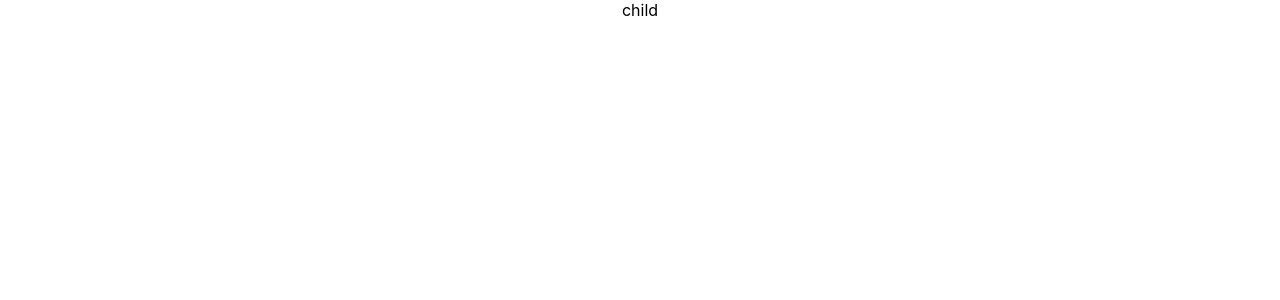
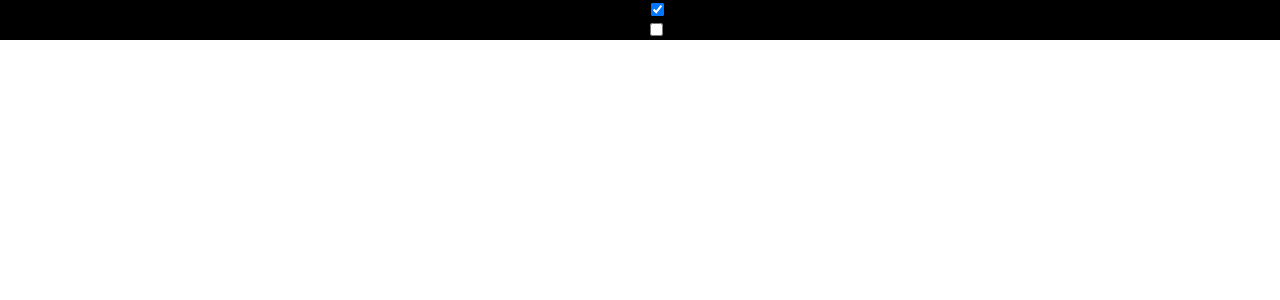
Before and after one commit to DingkeXue/react-advanced-guide, a React (Create React App) app: page / in a window 1280 px wide. Shown: the top 300 px of the page. Built offline with nearby package versions, Linux system fonts and the light colour scheme.

Commit message:
feat: provider与consumer的使用

```diff
--- a/src/App.js
+++ b/src/App.js
@@ -1,10 +1,12 @@
 import './App.css';
-import Form from './examples/refs/fowardRef3'
+// import Form from './examples/refs/fowardRef3'
+import Index from './examples/provider'
 
 function App() {
   return (
     <div className="App">
-      <Form />
+      {/* <Form /> */}
+      <Index></Index>
     </div>
   );
 }
--- /dev/null
+++ b/src/examples/provider/index.jsx
@@ -0,0 +1,42 @@
+/**
+ * Provider-Consumer 使用
+ */
+import React, { createContext, PureComponent, useContext, useState } from 'react'
+
+const ThemeContext = createContext(null)
+const Theme = {
+  dark: { color: 'gray', background: 'black', type: 'dark' },
+  light: { color: 'red', background: 'green', type: 'light' }
+}
+
+function Checkbox({ label, name, onChange }) {
+  const { type, color } = useContext(ThemeContext)
+  return (
+    <div onClick={onChange}>
+      <label htmlFor="name">{label}</label>
+      <input type="checkbox" name={name} onChange={onChange} value={type} checked={type === name} style={{ color }} />
+    </div>
+  )
+}
+
+class App extends PureComponent {
+  static contextType = ThemeContext
+  render() {
+    const { background, setTheme } = this.context
+    return (
+      <div className='theme-wrap' style={{ background }}>
+        <Checkbox label='dark' name='dark' onChange={() => setTheme(Theme.dark)} />
+        <Checkbox label='light' name='light' onChange={ () => setTheme(Theme.light)} />
+      </div>
+    )
+  }
+}
+
+export default function Index() {
+  const [theme, setTheme ] = useState(Theme.dark)
+  return (
+    <ThemeContext.Provider value={{ ...theme, setTheme }}>
+      <App />
+    </ThemeContext.Provider>
+  )
+}
```
